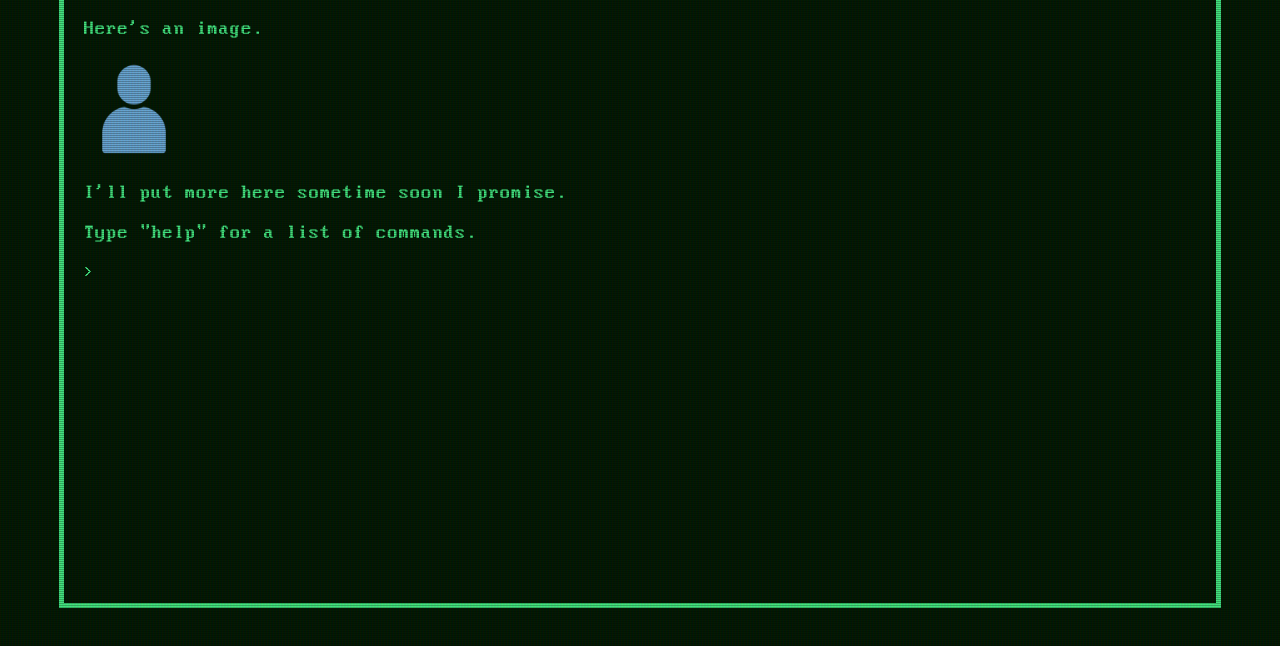
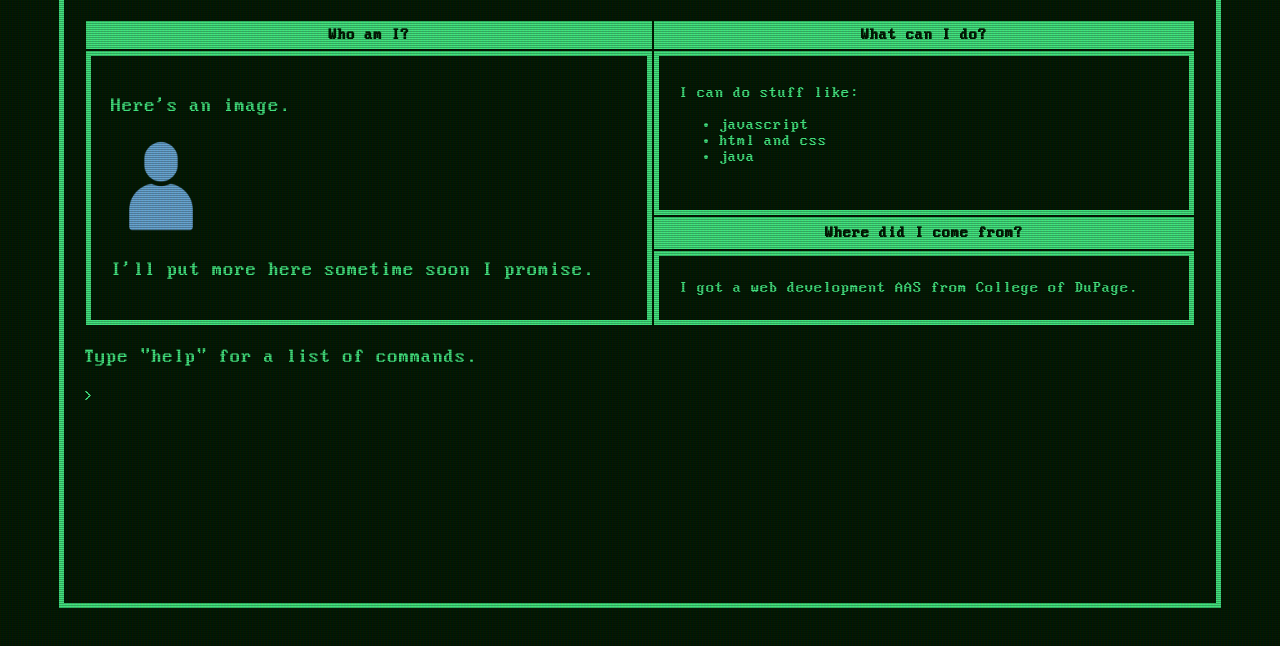
Before and after one commit to tarnawskidev/personal-portfolio-site, a plain HTML site: page about.html in a window 1280 px wide. Shown: the part 130-776 px from the top of the page. Drawn offline with Linux system fonts and the light colour scheme.

Commit message:
added some comments and fleshed out about page

```diff
--- a/about.html
+++ b/about.html
@@ -16,9 +16,33 @@
       </nav>
       <div id="content">
         <h1>Welcome to the About Page.</h1>
-        <p>Here's an image.</p>
-        <img src="icon placeholder.png" height="100px" width="100px">
-        <p>I'll put more here sometime soon I promise.</p>
+        <table>
+          <tr>
+            <th>Who am I?</th>
+            <th>What can I do?</th>
+          </tr>
+          <tr>
+            <td rowspan="3"><p>Here's an image.</p>
+              <img src="icon placeholder.png" height="100px" width="100px">
+              <p>I'll put more here sometime soon I promise.</p>
+            </td>
+            <td>I can do stuff like:
+              <ul>
+                <li>javascript</li>
+                <li>html and css</li>
+                <li>java</li>
+              </ul>
+            </td>
+          </tr>
+          <tr>
+            <th>Where did I come from?</th>
+          </tr>
+          <tr>
+            <td>I got a web development AAS from College of DuPage.</td>
+          </tr>
+        </table>
+
+        <!--command line here-->
         <p id="cmdoutput">Type "help" for a list of commands.</p>
         <p><form id="sitecmd" onsubmit="return false;">><input type="text" id="cmdline"></form></p>
       </div>
--- a/script.js
+++ b/script.js
@@ -6,24 +6,28 @@ function runCmdLine() {
     //console.log(commandLine.value);
 
     let userCMD = commandLine.value.toLowerCase().match(/("[^"]+"|[^"\s]+)/g);
-
     console.log(userCMD);
 
 
 
     switch (userCMD[0]) {
+        //display list of available commands
         case "help":
             output.innerHTML = "Here's a list of commands:<br>cd - navigate to different pages<br>contact - get contact info<br>help - pull up list of available commands";
             break;
-
+        //retrieve contact info
         case "contact":
             if (userCMD[1] == undefined) {
                 output.innerHTML = "Here's some of my contact info:<br>";
+            } else if (userCMD[1] == "email") {
+                output.innerHTML = "You can email me at <a href=\"mailto:dtarnawskilts@gmail.com\">dtarnawskilts@gmail.com<a>.";
+            } else if (userCMD[1] == "twitter" || userCMD[1] == "x") {
+                output.innerHTML = "I'm not currently on twitter!";
             } else {
-                output.innerHTML = "Error: " + userCMD[1] + " is not a valid argument for 'contact'.";
+                output.innerHTML = "Error: " + userCMD[1] + " is not a valid argument for \"contact\".";
             }
             break;
-
+        //navigate between site pages
         case "cd":
             if (userCMD[1] == "home") {
                 window.location.href = "index.html";
@@ -34,14 +38,14 @@ function runCmdLine() {
             } else if (userCMD[1] == "contact") {
                 window.location.href = "contact.html";
             } else if (userCMD[1] == undefined) {
-                output.innerHTML = "Error: Destination not specified";
+                output.innerHTML = "Error: Destination for \"cd\" not specified";
             } else {
-                output.innerHTML = "Error: " + userCMD[1] + " is not a valid argument for 'cd'.";
+                output.innerHTML = "Error: " + userCMD[1] + " is not a valid argument for \"cd\".";
             }
             break;
 
         default:
-            output.innerHTML = "Error: " + userCMD[0] + " is not a recognized command.<br>Type 'help' for a list of commands.";
+            output.innerHTML = "Error: " + userCMD[0] + " is not a recognized command.<br>Type \"help\" for a list of commands.";
 
     }
 }
--- a/styles.css
+++ b/styles.css
@@ -6,7 +6,6 @@
     font-family: "PerfectDOS";
     src: url(fonts/Perfect\ DOS\ VGA\ 437\ Win.ttf);
 }
-
 
 body {
     background-color: #001900;
@@ -17,6 +16,7 @@ body {
 #wrapper {
     width: 90vw;
     height: 90vh;
+    min-height: max-content;
     border: 5px solid #45f787;
     margin: auto;
 }
@@ -56,30 +56,38 @@ input[type="text"], input[type="text"]:focus {
     background: none;
 }
 
-a:link {
+a:link, a:visited, a:hover, a:active {
     text-decoration: inherit;
     color: inherit;
 }
-a:visited {
-    text-decoration: inherit;
-    color: inherit;
+
+/* Table styling */
+
+table {
+    margin: auto;
+    width: 100%;
 }
-a:hover {
-    text-decoration: inherit;
-    color: inherit;
+
+th {
+    background-color: #45f787;
+    color:#001900;
+    border: 5px solid #45f787;
 }
-a:active {
-    text-decoration: inherit;
-    color: inherit;
+
+td {
+    border: 5px solid #45f787;
+    padding: 20px;
 }
 
 /*
 * CRT effect from Alec Lownes: https://aleclownes.com/2017/02/01/crt-display.html
 */
 
+/*
 .crt {
-    /*animation: textShadow 3.6s infinite;*/
+    animation: textShadow 3.6s infinite;
   }
+*/
 
 .crt::before {
     content: "";
```
Also changed, not shown: contact.html (+1 -0 lines), index.html (+1 -0 lines), projects.html (+1 -0 lines).
